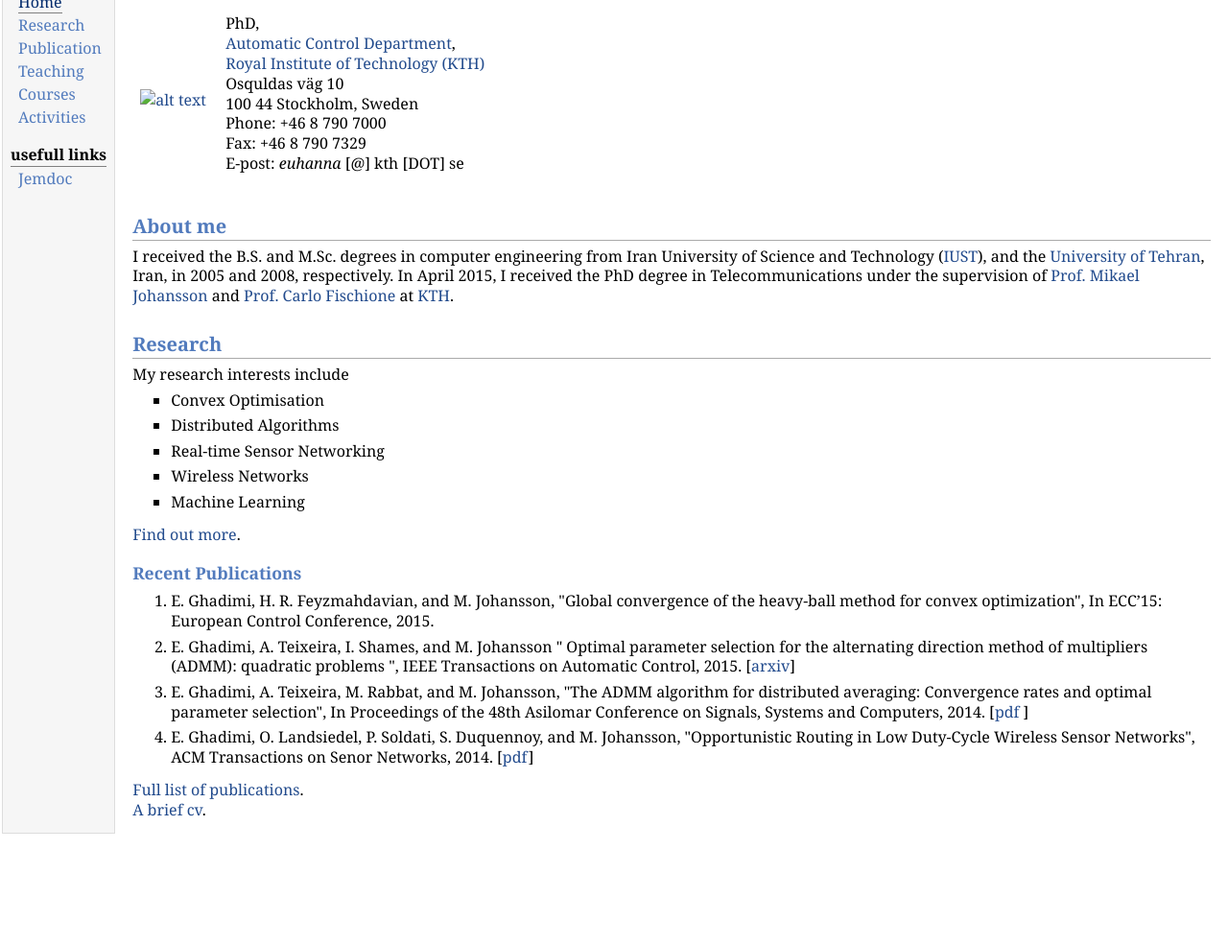
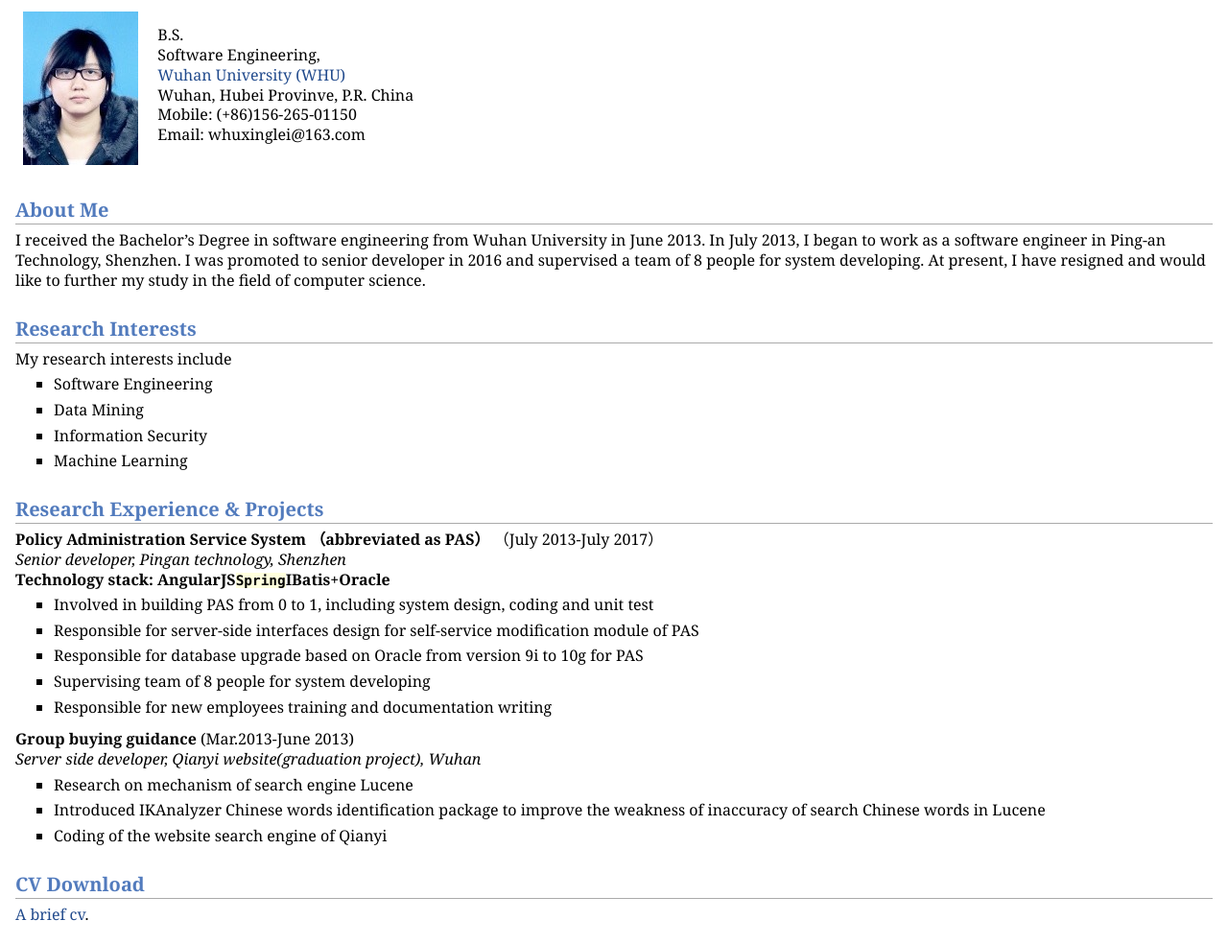
Before and after one commit to whuxinglei/whuxinglei.github.io, a plain HTML site: page index.html in a window 1280 px wide. Shown: the part 62-1046 px from the top of the page at 96% size. Before the commit the page ends 941 px from the top, so only its background shows below. Drawn offline with Linux system fonts and the light colour scheme.

Commit message:
version2

```diff
--- a/index.html
+++ b/index.html
@@ -5,79 +5,62 @@
 <meta name="generator" content="jemdoc, see http://jemdoc.jaboc.net/" />
 <meta http-equiv="Content-Type" content="text/html;charset=utf-8" />
 <link rel="stylesheet" href="jemdoc.css" type="text/css" />
-<title>Euhanna Ghadimi </title>
-<script>
-var _hmt = _hmt || [];
-(function() {
-  var hm = document.createElement("script");
-  hm.src = "https://hm.baidu.com/hm.js?74c73e0336c727810134f89cdb966279";
-  var s = document.getElementsByTagName("script")[0];
-  s.parentNode.insertBefore(hm, s);
-})();
-</script>
+<title>Lei Xing </title>
 </head>
 <body>
-<table summary="Table for page layout." id="tlayout">
-<tr valign="top">
-<td id="layout-menu">
-<div class="menu-category">menu</div>
-<div class="menu-item"><a href="index.html" class="current">Home</a></div>
-<div class="menu-item"><a href="research.html">Research</a></div>
-<div class="menu-item"><a href="publications.html">Publication</a></div>
-<div class="menu-item"><a href="teaching.html">Teaching</a></div>
-<div class="menu-item"><a href="courses.html">Courses</a></div>
-<div class="menu-item"><a href="activities.html">Activities</a></div>
-<div class="menu-category">usefull links</div>
-<div class="menu-item"><a href="http://jemdoc.jaboc.net/">Jemdoc</a></div>
-</td>
-<td id="layout-content">
+<div id="layout-content">
 <div id="toptitle">
-<h1>Euhanna Ghadimi </h1>
+<h1>Lei Xing </h1>
 </div>
 <table class="imgtable"><tr><td>
-<a href="http://people.kth.se/~euhanna/"><img src="photos/bio.jpg" alt="alt text" width="131px" height="160px" /></a>&nbsp;</td>
-<td align="left"><p>PhD,<br /> <a href="http://www.kth.se/ees/omskolan/organisation/avdelningar/ac?l=en_UK">Automatic Control Department</a>, <br /><a href="http://www.kth.se">Royal Institute of Technology (KTH)</a><br />
-Osquldas v&aumlg 10 <br />
-100 44 Stockholm, Sweden <br />
-Phone: +46 8 790 7000 <br />
-Fax: +46 8 790 7329<br />
-E-post: <i>euhanna</i> [@] kth [DOT] se</p>
+<a href="http://people.kth.se/~euhanna/"><img src="bio.jpg" alt="alt text" width="120px" height="160px" /></a>&nbsp;</td>
+<td align="left"><p>B.S.<br /> Software Engineering, <br /><a href="http://en.whu.edu.cn/">Wuhan University (WHU)</a><br />
+Wuhan, Hubei Provinve, P.R. China<br />
+Mobile: (+86)156-265-01150   <br />
+Email: whuxinglei@163.com</p>
 </td></tr></table>
-<h2>About me</h2>
-<p>I received the B.S. and M.Sc. degrees in computer engineering from Iran University of Science and Technology (<a href="http://www.iust.ac.ir">IUST</a>), and the <a href="http://ece.ut.ac.ir/">University of Tehran</a>, Iran, in 2005 and 2008, respectively. In April 2015, I received the PhD degree in Telecommunications under the supervision of
-<a href="http://www.people.kth.se/~mikaelj/">Prof. Mikael Johansson</a> and  <a href="http://www.people.kth.se/~carlofi/">Prof. Carlo Fischione</a> at <a href="http:www.kth.se">KTH</a>.  </p>
-<h2>Research</h2>
+<h2>About Me</h2>
+<p>I received the Bachelor’s Degree in software engineering from Wuhan University in June 2013. In July 2013, I began to work as a software engineer in Ping-an Technology, Shenzhen. I was promoted to senior developer in 2016 and supervised a team of 8 people for system developing. At present, I have resigned and would like to further my study in the field of computer science. </p>
+<h2>Research Interests</h2>
 <p>My research interests include </p>
 <ul>
-<li><p>Convex Optimisation  </p>
+<li><p>Software Engineering  </p>
 </li>
-<li><p>Distributed Algorithms</p>
+<li><p>Data Mining</p>
 </li>
-<li><p>Real-time Sensor Networking</p>
-</li>
-<li><p>Wireless Networks</p>
+<li><p>Information Security</p>
 </li>
 <li><p>Machine Learning</p>
 </li>
 </ul>
-<p><a href="research.html">Find out more</a>.</p>
-<h3>Recent Publications </h3>
-<ol>
-<li><p>E. Ghadimi, H. R. Feyzmahdavian, and M. Johansson, "Global convergence of the heavy-ball method for convex optimization",  In ECC&rsquo;15: European Control Conference, 2015.</p>
+<h2>Research Experience &amp; Projects </h2>
+<p><b>Policy Administration Service System （abbreviated as PAS）</b> （July 2013-July 2017）<br />
+<i>Senior developer, Pingan technology, Shenzhen </i>                    <br />
+<b>Technology stack: AngularJS<tt>Spring</tt>IBatis+Oracle</b><br /></p>
+<ul>
+<li><p>Involved in building PAS from 0 to 1, including system design, coding and unit test</p>
 </li>
-<li><p>E. Ghadimi, A. Teixeira, I. Shames, and M. Johansson " Optimal parameter selection for the alternating direction method of
-multipliers (ADMM): quadratic problems ", IEEE Transactions on Automatic Control, 2015. [<a href="http://arxiv.org/abs/1306.2454">arxiv</a>]</p>
+<li><p>Responsible for server-side interfaces design for self-service modification module of PAS</p>
 </li>
-<li><p>E. Ghadimi, A. Teixeira, M. Rabbat, and M. Johansson, "The ADMM algorithm for distributed averaging: Convergence rates and optimal parameter selection", In Proceedings of the 48th Asilomar Conference on Signals, Systems and Computers, 2014. [<a href="https://www.dropbox.com/s/k9izxz1m39yvvuz/admm_distributed_aveg.pdf?dl=0">pdf</a> ]</p>
+<li><p>Responsible for database upgrade based on Oracle from version 9i to 10g for PAS</p>
 </li>
-<li><p>E. Ghadimi, O. Landsiedel, P. Soldati, S. Duquennoy, and M. Johansson, "Opportunistic Routing in Low Duty-Cycle Wireless Sensor Networks", ACM Transactions on Senor Networks, 2014. [<a href="pub/oppTOSN.pdf">pdf</a>]</p>
+<li><p>Supervising team of 8 people for system developing</p>
 </li>
-</ol>
-<p><a href="publications.html">Full list of publications</a>.
-<br />
-<a href="cv.pdf">A brief cv</a>.</p>
-</td>
-</tr>
-</table>
+<li><p>Responsible for new employees training and documentation writing</p>
+</li>
+</ul>
+<p><b>Group buying guidance</b> (Mar.2013-June 2013)<br />
+<i>Server side developer, Qianyi website(graduation project), Wuhan</i>  <br />   </p>
+<ul>
+<li><p>Research on mechanism of search engine Lucene</p>
+</li>
+<li><p>Introduced IKAnalyzer Chinese words identification package to improve the weakness of inaccuracy of search Chinese words in Lucene</p>
+</li>
+<li><p>Coding of the website search engine of Qianyi</p>
+</li>
+</ul>
+<h2>CV Download</h2>
+<p><a href="cv_LeiXing.pdf">A brief cv</a>.</p>
+</div>
 </body>
 </html>
```
Also changed, not shown: bio.jpg (added), 3 other files.
